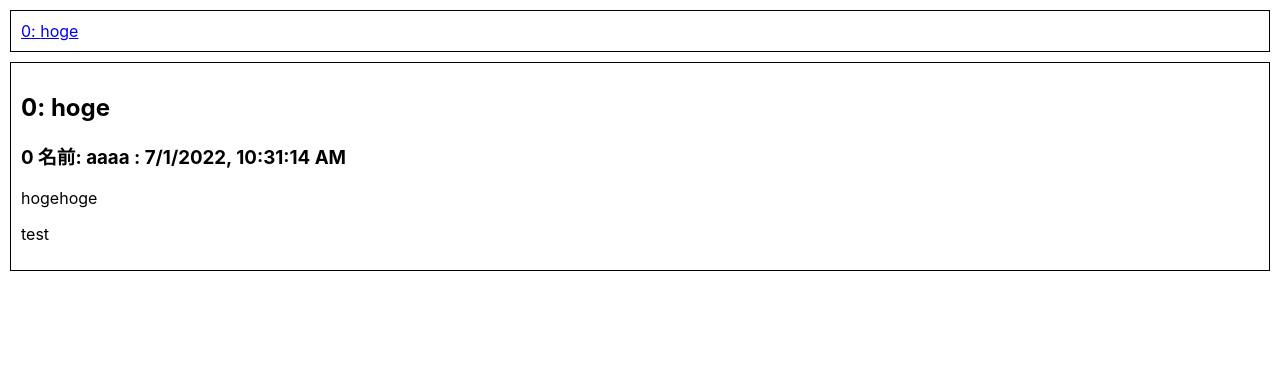
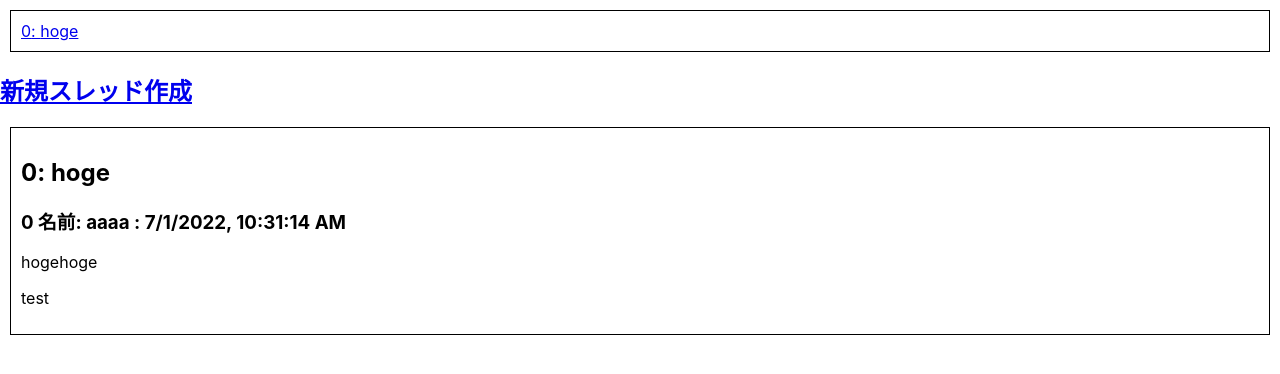
Before and after one commit to xpadev-net/techtrain-railway-react4, a React (Vite) app: page / in a window 1280 px wide. Shown: the top 374 px of the page. Built offline with nearby package versions, Linux system fonts and the light colour scheme.

Commit message:
add link to /thread/new

```diff
--- a/src/Index.tsx
+++ b/src/Index.tsx
@@ -22,6 +22,7 @@ function Index() {
           return <Link key={`threadList${thread.id}`} to={`/thread/${thread.id}`}>{thread.id}: {thread.title}</Link>
         })}
       </div>
+      <Link to={"/thread/new"}><h2>新規スレッド作成</h2></Link>
       {data.map((thread)=>{
         return<div key={`thread${thread.id}`} className={Styles.Block}>
           <h2>{thread.id}: {thread.title}</h2>
```
